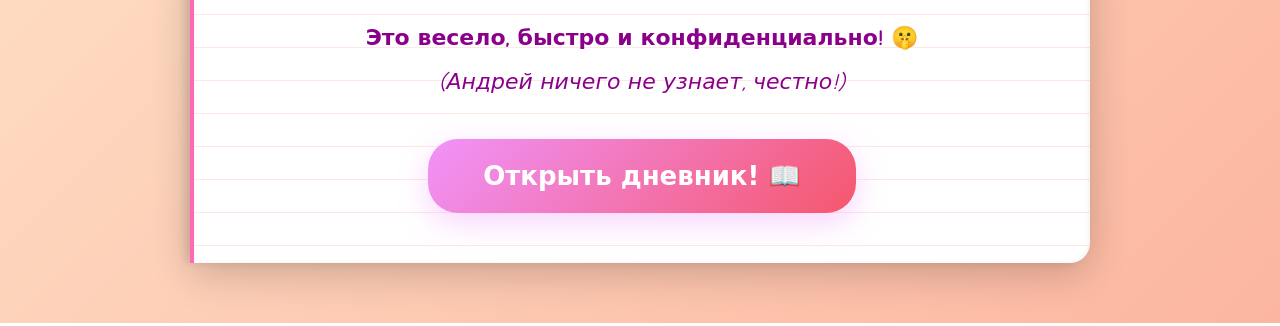
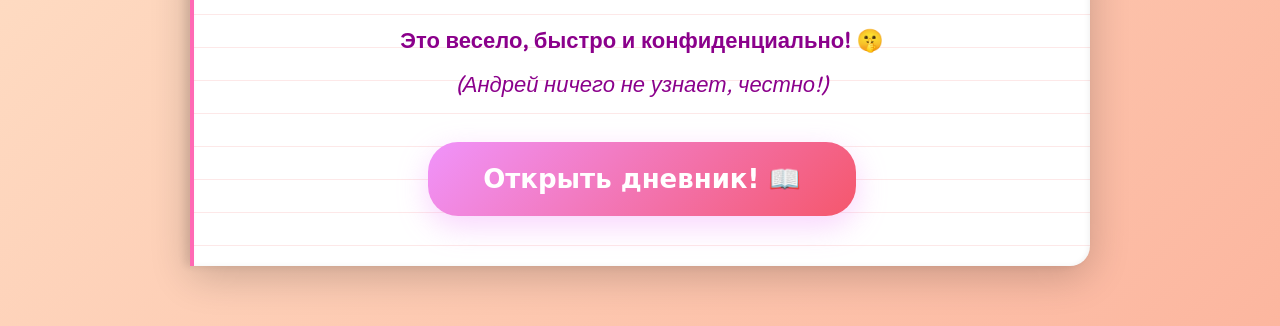
Before and after one commit to maxisur/diary, a plain HTML site: page index.html in a window 1280 px wide. Shown: the part 771-1097 px from the top of the page. Drawn offline with nearby package versions, Linux system fonts and the light colour scheme.

Commit message:
Update index.html

```diff
--- a/index.html
+++ b/index.html
@@ -8,7 +8,7 @@
     <script crossorigin src="https://unpkg.com/react-dom@18/umd/react-dom.production.min.js"></script>
     <script src="https://unpkg.com/@babel/standalone/babel.min.js"></script>
     <style>
-        @import url('https://fonts.googleapis.com/css2?family=Comic+Neue:wght@400;700&display=swap');
+        @import url('https://fonts.googleapis.com/css2?family=Varela+Round&display=swap');
 
         * {
             margin: 0;
@@ -17,7 +17,7 @@
         }
 
         body {
-            font-family: 'Comic Neue', cursive;
+            font-family: 'Varela Round', sans-serif;
             background: linear-gradient(135deg, #ffecd2 0%, #fcb69f 100%);
             min-height: 100vh;
             padding: 20px;
```
